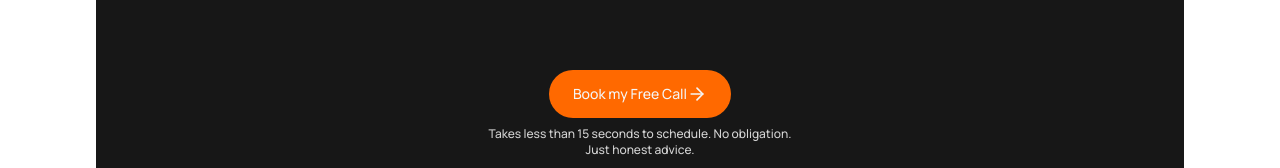
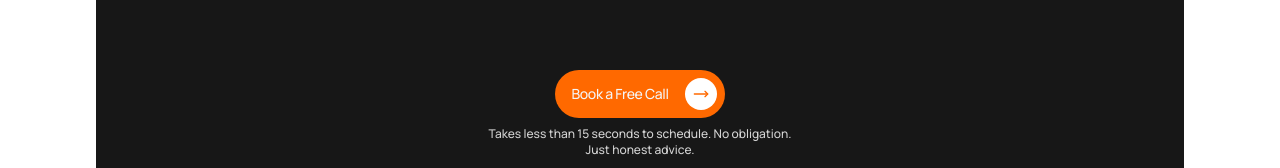
Before and after one commit to Arin7712/arin-portfolio, a Next.js app: page / in a window 1280 px wide. Shown: the part 8506-8674 px from the top of the page. Built offline with nearby package versions, Linux system fonts and the light colour scheme.

Commit message:
updated cta button

```diff
--- a/app/page.tsx
+++ b/app/page.tsx
@@ -16,6 +16,7 @@ import React from "react";
 import { Element } from "react-scroll";
 import { motion } from "framer-motion";
 import Pricing from "@/components/Pricing";
+import ActionButton from "@/components/ActionButton";
 
 // Animation Variants
 const containerVariants = {
@@ -94,11 +95,8 @@ const page = () => {
             custom={1}
             className="flex flex-col gap-2 justify-between items-center"
           >
-            <Link href="https://calendly.com/aringawande7712/30min">
-              <Button className="bg-orange-500 hover:bg-orange-500 px-6 rounded-full py-6 z-50 hover:cursor-pointer text-neutral-100">
-                Book my Free Call <ArrowRight className="size-5" />
-              </Button>
-            </Link>
+                      <ActionButton title="Book a Free Call" />
+
             <p className="text-xs max-w-xs font-medium z-50 text-neutral-300">
               Takes less than 15 seconds to schedule. No obligation. Just honest
               advice.
--- a/components/ActionButton.tsx
+++ b/components/ActionButton.tsx
@@ -6,7 +6,7 @@ import { MoveRight } from "lucide-react";
 const ActionButton = ({title}: {title: string}) => {
   return (
     <Link href="https://calendly.com/aringawande7712/30min">
-      <Button className="px-2 pl-4 py-6 tracking-tight text-sm rounded-full gap-4 bg-orange-500 text-neutral-100 z-20 hover:cursor-pointer hover:text-neutral-100">
+      <Button className="px-2 pl-4 py-6 tracking-tight text-sm rounded-full gap-4 bg-orange-500 hover:bg-orange-500 text-neutral-100 z-20 hover:cursor-pointer hover:text-neutral-100">
         {title}
         <MoveRight className="bg-white p-2 rounded-full text-orange-500 size-8"/>
       </Button>
```
